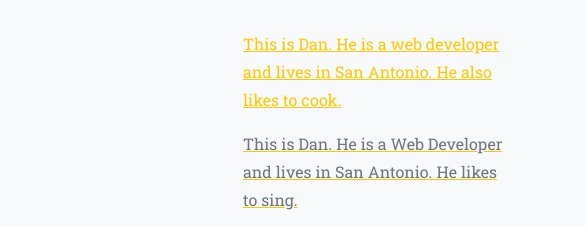
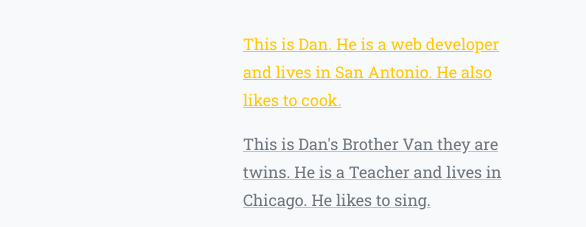
Before and after one commit to stayflyndev/hosting, a plain HTML site: page startbootstrap-agency-gh-pages/index.html in a window 1280 px wide. Shown: the part 1620-1847 px from the top of the page, 694-1280 px from the left. Drawn offline with nearby package versions, Linux system fonts and the light colour scheme.

Commit message:
updatting index

```diff
--- a/startbootstrap-agency-gh-pages/index.html
+++ b/startbootstrap-agency-gh-pages/index.html
@@ -5,7 +5,7 @@
         <meta name="viewport" content="width=device-width, initial-scale=1, shrink-to-fit=no" />
         <meta name="description" content="" />
         <meta name="author" content="" />
-        <title>Agency - Class Project 1</title>
+        <title>Agency - Class Project 1st Template</title>
         <!-- Favicon-->
         <link rel="icon" type="image/x-icon" href="assets/favicon.ico" />
         <!-- Font Awesome icons (free version)-->
@@ -114,7 +114,7 @@
                                <p>
                                    This is Dan. He is a web developer and lives in San Antonio. He also likes to cook.
                                </p>
-                               <p class="text-muted">This is Dan. He is a Web Developer and lives in San Antonio. He likes to sing.</p>
+                               <p class="text-muted">This is Dan's Brother Van they are twins. He is a Teacher and lives in Chicago. He likes to sing.</p>
                                <p class="text-muted">Lorem ipsum dolor sit amet, consectetur adipisicing elit. Sunt ut voluptatum eius sapiente, totam reiciendis temporibus qui quibusdam, recusandae sit vero unde, sed, incidunt et ea quo dolore laudantium consectetur!</p>
                             </a>
 
```
